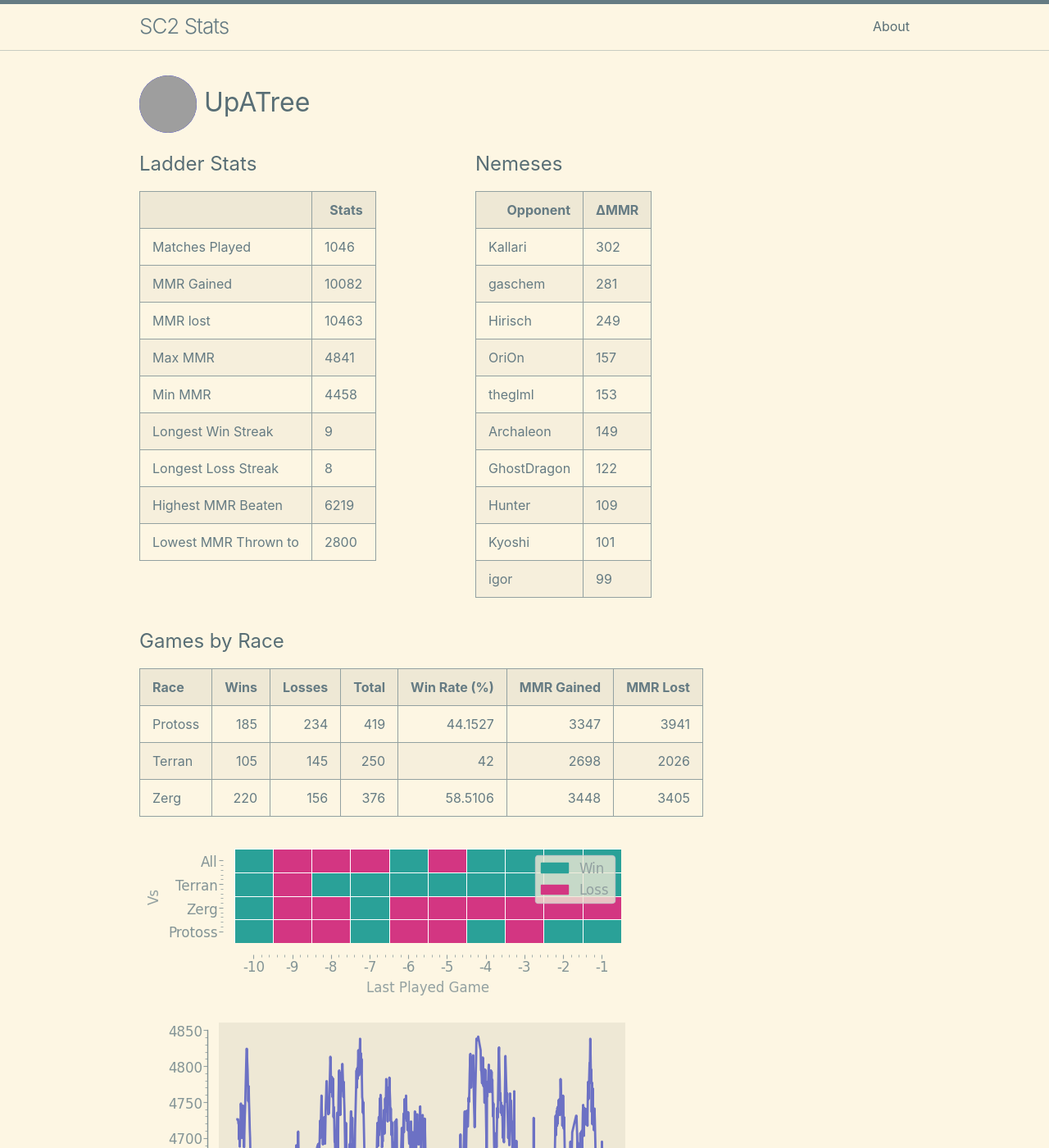
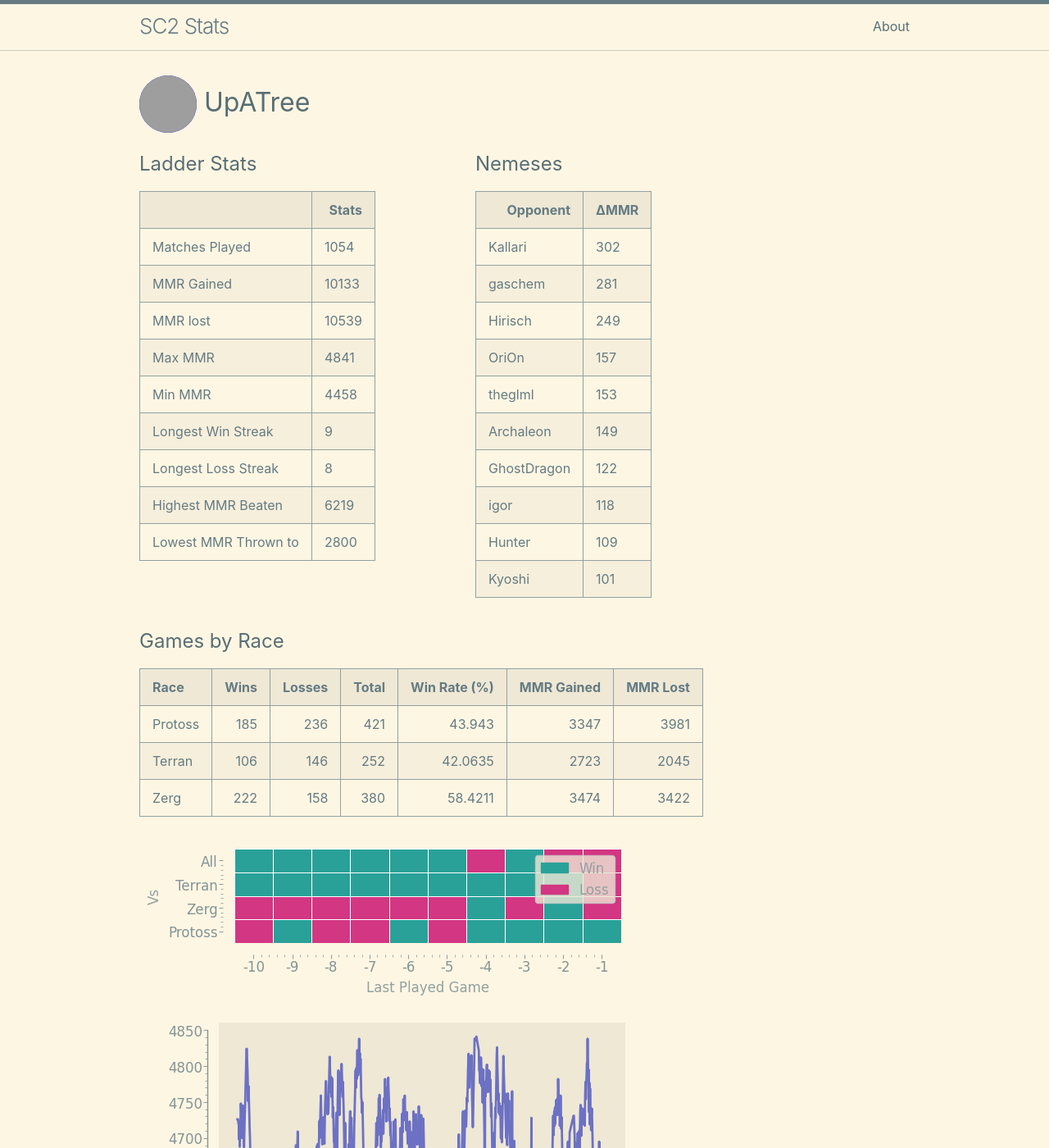
Before and after one commit to kylermurphy/UpATree, a Jekyll site: the page built from docs/index.md, in a window 1280 px wide and 1400 px high. Shown: the whole window at 82% size. Built offline with Jekyll 4.4.1, drawn with Linux system fonts in a browser that asks for light colours; grey boxes are pictures that could not be loaded.

Commit message:
running on push

```diff
--- a/docs/index.md
+++ b/docs/index.md
@@ -18,15 +18,15 @@ layout: home
   <tbody>
     <tr>
       <td>Matches Played</td>
-      <td>1046</td>
+      <td>1054</td>
     </tr>
     <tr>
       <td>MMR Gained</td>
-      <td>10082</td>
+      <td>10133</td>
     </tr>
     <tr>
       <td>MMR lost</td>
-      <td>10463</td>
+      <td>10539</td>
     </tr>
     <tr>
       <td>Max MMR</td>
@@ -94,16 +94,16 @@ layout: home
       <td>122</td>
     </tr>
     <tr>
+      <td>igor</td>
+      <td>118</td>
+    </tr>
+    <tr>
       <td>Hunter</td>
       <td>109</td>
     </tr>
     <tr>
       <td>Kyoshi</td>
       <td>101</td>
-    </tr>
-    <tr>
-      <td>igor</td>
-      <td>99</td>
     </tr>
   </tbody>
 </table>
@@ -114,9 +114,9 @@ layout: home
 
 | Race    |   Wins |   Losses |   Total |   Win Rate (%) |   MMR Gained |   MMR Lost |
 |:--------|-------:|---------:|--------:|---------------:|-------------:|-----------:|
-| Protoss |    185 |      234 |     419 |        44.1527 |         3347 |       3941 |
-| Terran  |    105 |      145 |     250 |        42      |         2698 |       2026 |
-| Zerg    |    220 |      156 |     376 |        58.5106 |         3448 |       3405 |
+| Protoss |    185 |      236 |     421 |        43.943  |         3347 |       3981 |
+| Terran  |    106 |      146 |     252 |        42.0635 |         2723 |       2045 |
+| Zerg    |    222 |      158 |     380 |        58.4211 |         3474 |       3422 |
 
 ![Games by Race](./assets/gm_hist.png)
 
--- a/log.txt
+++ b/log.txt
@@ -286,3 +286,4 @@ Writing a log file 2025-03-04 22:36:26.
 Writing a log file 2025-03-04 22:49:18.
 Writing a log file 2025-03-04 23:21:05.
 Writing a log file 2025-03-04 23:48:01.
+Writing a log file 2025-03-05 16:35:00.
```
Also changed, not shown: docs/assets/MMR.png, docs/assets/daily.png, docs/assets/gm_hist.png, docs/assets/r_wrt.png, 1 other file.
